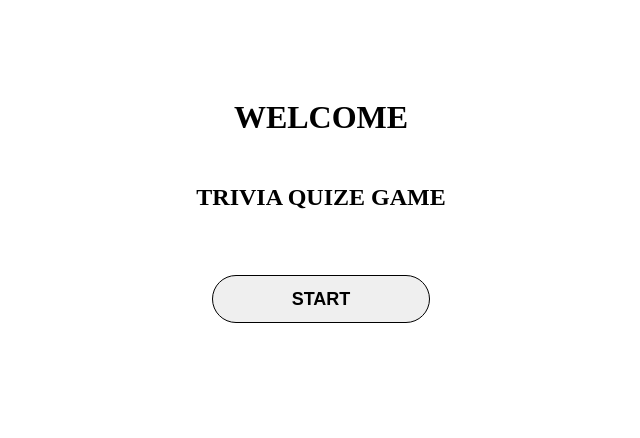
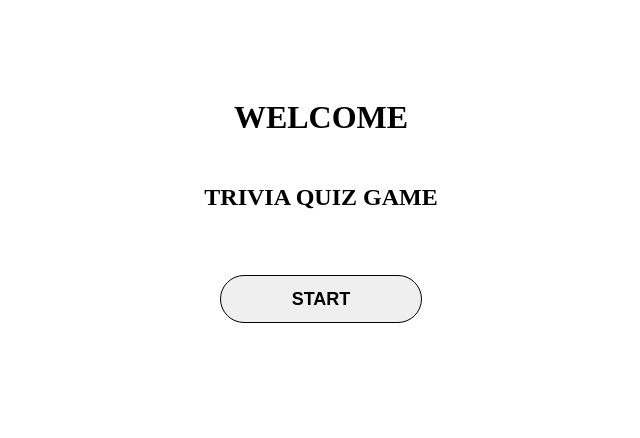
Before and after one commit to tha-deepakrajput/Trivia_Quiz_Game, a plain HTML site: page index.html in a window 1280 px wide. Shown: the part 77-515 px from the top of the page, without its empty margins (319-959 px from the left). Drawn offline with Linux system fonts and the light colour scheme.

Commit message:
Changed the spelling of quize to quiz

```diff
--- a/index.html
+++ b/index.html
@@ -12,7 +12,7 @@
     <div id="first_page">
         <div class="box1">
             <h1 class="text_in_mid">WELCOME</h1>
-            <h2 class="text_in_mid">TRIVIA QUIZE GAME</h2>
+            <h2 class="text_in_mid">TRIVIA QUIZ GAME</h2>
             <div class="btn_box">
                 <button type="button" id="start_btn" class="start_button" >START</button>
             </div>
```
